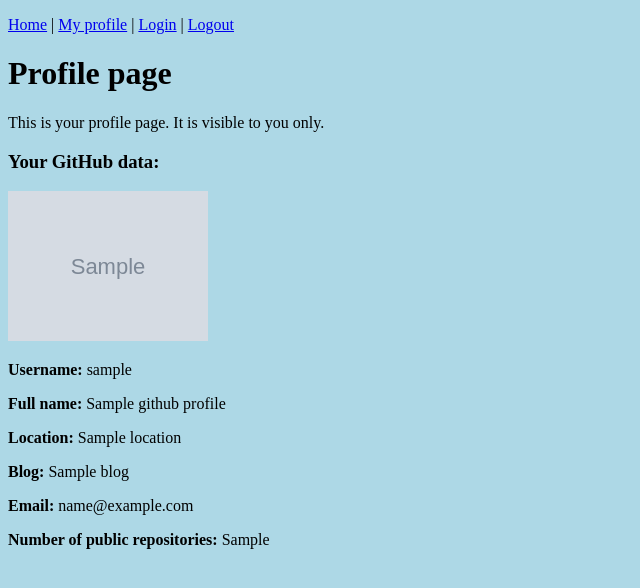
After one commit to Raffson/Heroku-Example, a Flask app: template templates/profile.html in a window 1280 px wide. The commit adds this page. Shown: the top 588 px of the page, without its empty margins (0-640 px from the left). Run offline with Flask 2, Linux system fonts and the light colour scheme; the template is opened without the code that fills it: most values are stand-ins (such as "Sample title", 1, 10 or a date in 2020); grey boxes marked "Sample" are stand-in pictures.

Commit message:
Replaced everything with github-login-example

```diff
--- a/main.py
+++ b/main.py
@@ -1,25 +1,75 @@
-from flask import Flask, render_template
-import datetime as dt
+import json
+
+from flask import Flask, render_template, request, redirect, url_for, make_response
+from requests_oauthlib import OAuth2Session
+import os
+
+try:
+    import secrets  # only needed for localhost, that's why it's in the try/except statement
+except ImportError as e:
+    pass
 
 app = Flask(__name__)
 
 
+def is_local():
+    with app.test_request_context("/"):
+        root_url = str(request.url_root)
+        developer_url = "http://127.0.0.1/"
+        developer_url2 = "http://localhost/"
+        developer_url3 = "http://0.0.0.0/"
+        return root_url == developer_url or root_url == developer_url2 or root_url == developer_url3
+
+
+local = is_local()
+
+
 @app.route("/")
 def index():
-    some_text = "Message from the index-handler."
-    current_year = dt.datetime.now().year
-    cities = ["Boston", "Vienna", "Paris", "Berlin"]
-    return render_template("index.html", some_text_name=some_text,
-                           current_year=current_year)
+    return render_template("index.html")
 
-@app.route("/about")
-def about_me():
-    return render_template("about.html")
 
-@app.route("/portfolio")
-def portfolio():
-    return render_template("portfolio.html")
+@app.route("/github/login")
+def github_login():
+    github = OAuth2Session(os.environ.get("GITHUB_CLIENT_ID"))  # prepare the GitHub OAuth session
+    authorization_url, state = github.authorization_url("https://github.com/login/oauth/authorize")  # GitHub authorization URL
 
+    response = make_response(redirect(authorization_url))  # redirect user to GitHub for authorization
+    response.set_cookie("oauth_state", state, httponly=True, samesite='Strict')  # for CSRF purposes
+
+    return response
+
+
+@app.route("/github/callback")
+def github_callback():
+    github = OAuth2Session(os.environ.get("GITHUB_CLIENT_ID"), state=request.cookies.get("oauth_state"))
+    token = github.fetch_token("https://github.com/login/oauth/access_token",
+                               client_secret=os.environ.get("GITHUB_CLIENT_SECRET"),
+                               authorization_response=request.url)
+
+    response = make_response(redirect(url_for('profile')))  # redirect to the profile page
+    if local:
+        response.set_cookie("oauth_token", json.dumps(token), httponly=True)
+    else:
+        response.set_cookie("oauth_token", json.dumps(token), httponly=True, samesite='Strict')
+
+    return response
+
+
+@app.route("/profile")
+def profile():
+    github = OAuth2Session(os.environ.get("GITHUB_CLIENT_ID"), token=json.loads(request.cookies.get("oauth_token")))
+    github_profile_data = github.get('https://api.github.com/user').json()
+
+    return render_template("profile.html", github_profile_data=github_profile_data)
+
+
+@app.route("/github/logout")
+def logout():
+    response = make_response(redirect(url_for('index')))  # redirect to the index page
+    response.set_cookie("oauth_token", expires=0)  # delete the oauth_cookie to logout
+
+    return response
 
 
 if __name__ == '__main__':
--- a/requirements.txt
+++ b/requirements.txt
@@ -1,2 +1,3 @@
 Flask==1.0.2
 gunicorn==19.9.0
+requests_oauthlib
--- a/templates/base.html
+++ b/templates/base.html
@@ -2,13 +2,20 @@
 <html lang="en">
     <head>
         <meta charset="UTF-8">
-        <title>{% block title %}{% endblock title %}</title>
+        <title>Hello, SmartNinja</title>
+
         <link rel="stylesheet" href="/static/css/style.css">
     </head>
 
     <body>
-        <h1>Let's try out Jinja!</h1>
-        {% block page_content %}
-        {% endblock page_content %}
+        <p>
+            <a href="/">Home</a> |
+            <a href="/profile">My profile</a> |
+            <a href="/github/login">Login</a> |
+            <a href="/github/logout">Logout</a>
+        </p>
+
+        {% block content %}
+        {% endblock content %}
     </body>
 </html>
--- /dev/null
+++ b/templates/profile.html
@@ -0,0 +1,18 @@
+{% extends "base.html" %}
+
+{% block content %}
+<h1>Profile page</h1>
+
+<p>This is your profile page. It is visible to you only.</p>
+
+<h3>Your GitHub data:</h3>
+
+<img width="200px" src="{{github_profile_data.avatar_url}}">
+
+<p><strong>Username:</strong> {{github_profile_data.login}}</p>
+<p><strong>Full name:</strong> {{github_profile_data.name}}</p>
+<p><strong>Location:</strong> {{github_profile_data.location}}</p>
+<p><strong>Blog:</strong> {{github_profile_data.blog}}</p>
+<p><strong>Email:</strong> {{github_profile_data.email}}</p>
+<p><strong>Number of public repositories:</strong> {{github_profile_data.public_repos}}</p>
+{% endblock content %}
```
Also changed, not shown: templates/about.html (deleted, +0 -7 lines), templates/index.html (+5 -14 lines), templates/portfolio.html (deleted, +0 -7 lines), readme.md (added), runtime.txt (line endings or trailing spaces), 2 other files.
